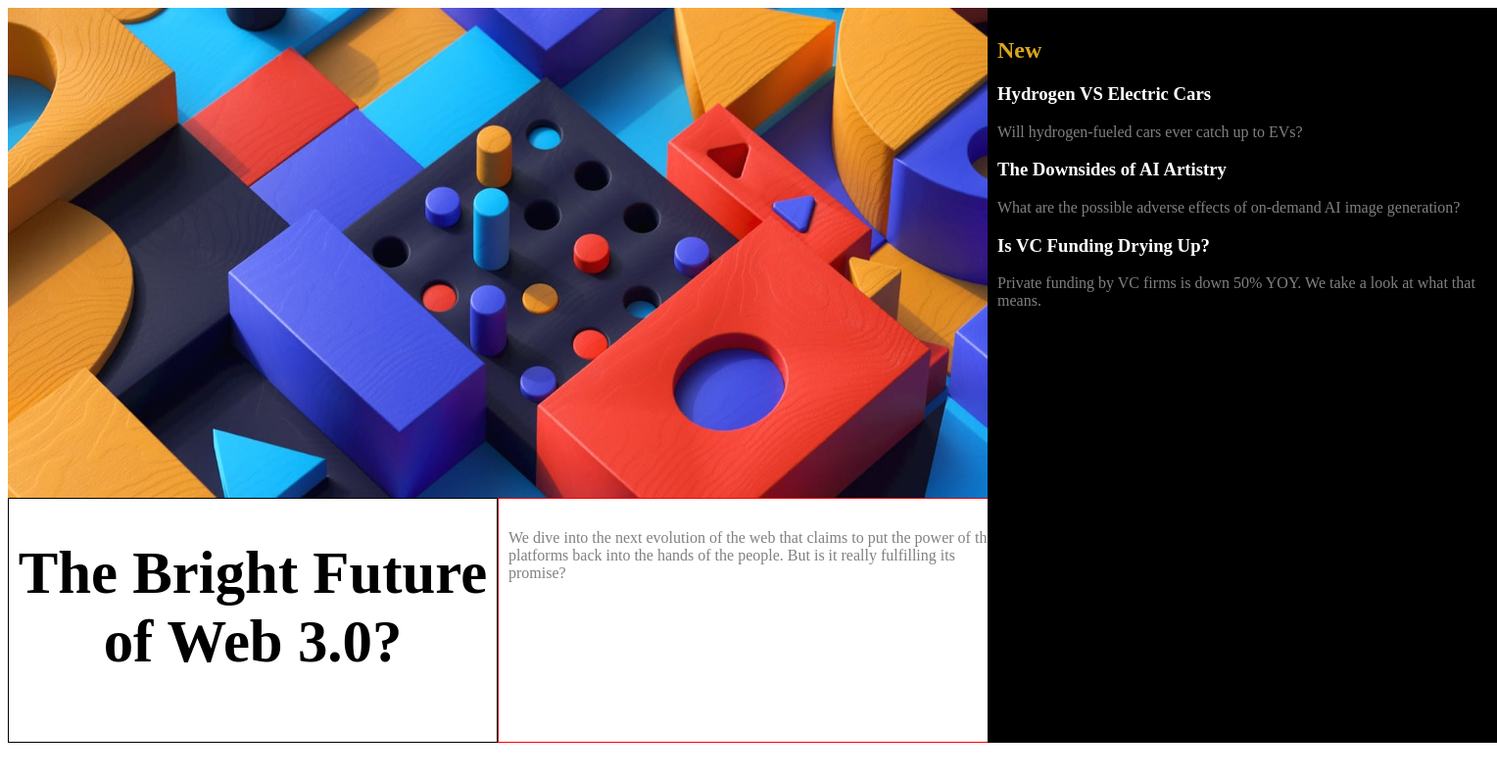
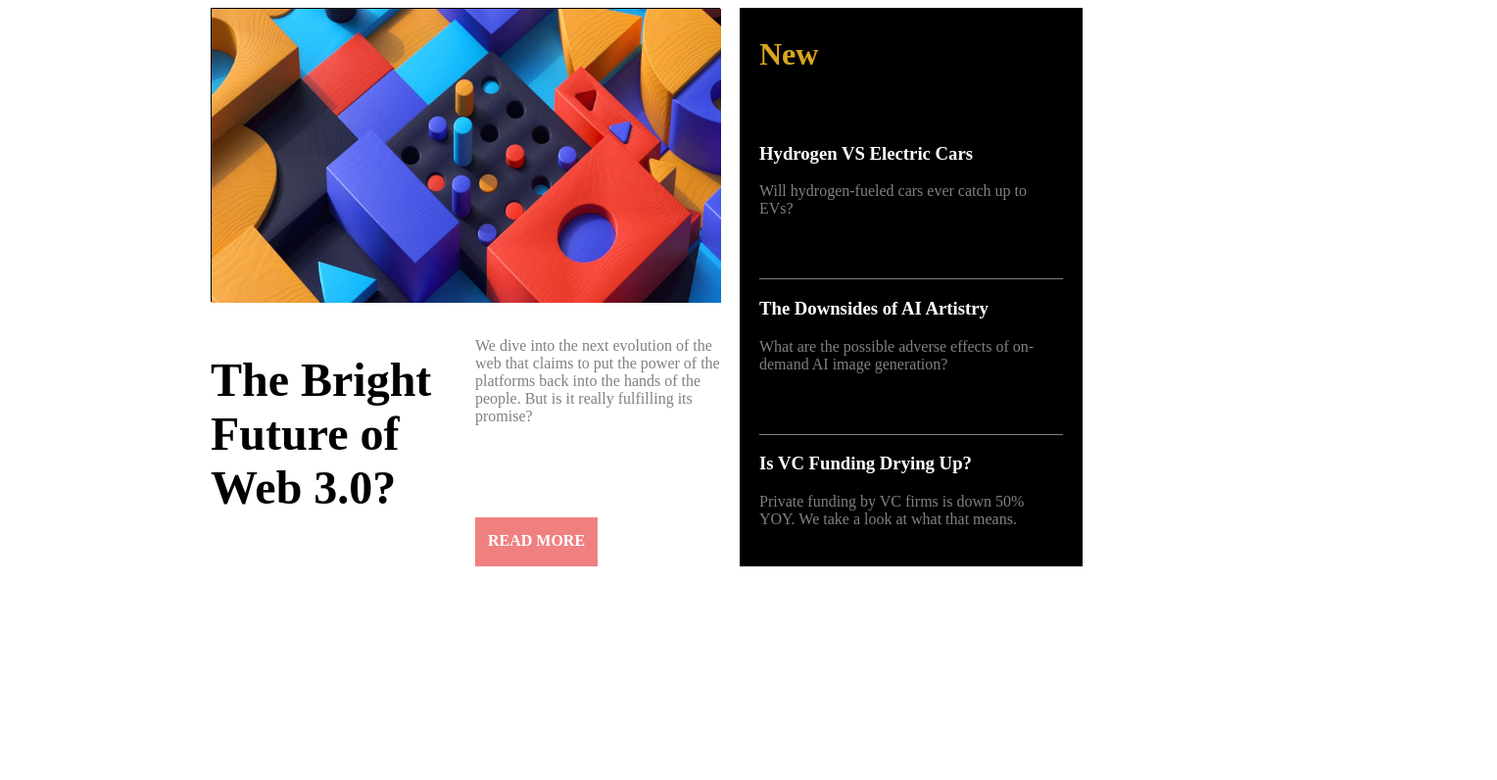
Before and after one commit to RazzakKhal/news-homepage-main, a plain HTML site: page index.html in a window 1280 px wide. Shown: the whole page at 98% size, 1528 px wide, since content can reach past the window. Drawn offline with Linux system fonts and the light colour scheme.

Commit message:
news changes nicolas

```diff
--- a/index.html
+++ b/index.html
@@ -20,27 +20,32 @@
 <!-- 2eme partie -->
 
 <div class="megabigbox">
-<div class="bigbox1"><img src="assets/images/image-web-3-desktop.jpg" alt="picture" width="1000" height="500"></div>
+<div class="bigbox1"><img src="assets/images/image-web-3-desktop.jpg" alt="picture" width="520" height="300"></div>
 
 <div class="bigbox2"><h1>The Bright Future of Web 3.0?</h1></div>
 
 <div class="bigbox3">
-    <p> We dive into the next evolution of the web that claims to put the power of the platforms back into the hands of the people. But is it really fulfilling its promise?</p>
-
-    <div>READ MORE</div>
+    <p class="item1"> We dive into the next evolution of the web that claims to put the power of the platforms back into the hands of the people. But is it really fulfilling its promise?</p>
+    <div class="item2">READ MORE</div>
 </div>
 
 <div class="bigbox4">
     <h2>New</h2>
 
+    <div class="item3">
       <h3>Hydrogen VS Electric Cars</h3>
       <p> Will hydrogen-fueled cars ever catch up to EVs?</p>
+    </div>
 
+    <div class="item4">
       <h3>The Downsides of AI Artistry</h3>
       <p> What are the possible adverse effects of on-demand AI image generation?</p>
+    </div>
 
+    <div class="item4">
       <h3>Is VC Funding Drying Up?</h3>
       <p>Private funding by VC firms is down 50% YOY. We take a look at what that means.</p>
+    </div>
 </div>
 </div>
 
--- a/nicolas.css
+++ b/nicolas.css
@@ -1,60 +1,91 @@
 .megabigbox {
+    width: 850px;
+    margin: 0 auto;
     display: grid;
-    grid-template-columns: 250px 250px 250px 250px 250px 250px;
-    grid-template-rows: 250px 250px 250px;
+    grid-template-columns: 250px 250px 350px;
+    grid-template-rows: 300px 250px;
+    grid-gap: 20px;
 }
 
 .bigbox1 {
     grid-column-start: 1;
-    grid-column-end: span 4;
+    grid-column-end: span 2;
+    border: 1px solid black;
 }
 
 .bigbox2 {
-    text-align: center;
-    font-size: 1.9em;
+    text-align: left;
+    font-size: 1.5em;
     font-weight: bold;
-    border:1px solid black;
-    width: 498px;
+    width: 250px;
     grid-column-start: 1;
     grid-column-end: span 2;
-    grid-row: 3;
+    grid-row: 2;
 }
 
 .bigbox3 {
+    display: grid;
+    grid-template-columns: 125px 125px;
+    grid-template-rows: 200px 50px;
     color: grey;
-    border: 1px solid red;
-    width: 498px;
-    padding-top: 15px;
-    padding-left: 10px;
-    padding-right: 10px;
-    grid-column-start: 3;
-    grid-column-end: span 4;
-    grid-row: 3;
+    width: 250px;
+    grid-column-start: 2;
+    grid-column-end: span 3;
+    grid-row: 2;
+ }
+
+.bigbox3 .item1 {
+    grid-column-start: 1;
+    grid-column-end: -1;
+    grid-row: 1;
 }
 
-.bigbox3 div {
+.bigbox3 .item2 {
     background-color:lightcoral;
     color: white;
     font-weight: bold;
     text-align: center;
-    margin-right: 1350px;
+    grid-column-start: 1;
+    grid-column-end: span 1;
+    grid-row: 2;
+    padding-top: 15px;
+
 }
 
 .bigbox4 h2 {
-    font-weight:bold;
+    font-size: 2em;
+    font-weight: bold;
     color: goldenrod;
+    padding-left: 20px;
 }
 
 .bigbox4 h3 {
     color: white;
+
 }
 
 .bigbox4 {
+    display :flex;
+    flex-direction: column;
+    justify-content: space-around;
     background-color: black;
-    padding: 10px;
-    width: 500px;
-    height: 730px;
+    width: 350px;
+    height: 570px;
     color: grey;
-    grid-column-start: 5;
-    grid-column-end: span 6;
+    grid-column-start: 3;
+    grid-column-end: span 4;
 }
+
+.bigbox4 .item3 {
+    margin: 20px;
+    padding-top: 0;
+    padding-bottom: 0;
+}
+
+.bigbox4 .item4 {
+    margin: 20px;
+    border-top: 1px solid grey;
+    padding-top: 0;
+    padding-bottom: 0;
+
+}
```
Lines whose indentation alone changed are shown as unchanged.
